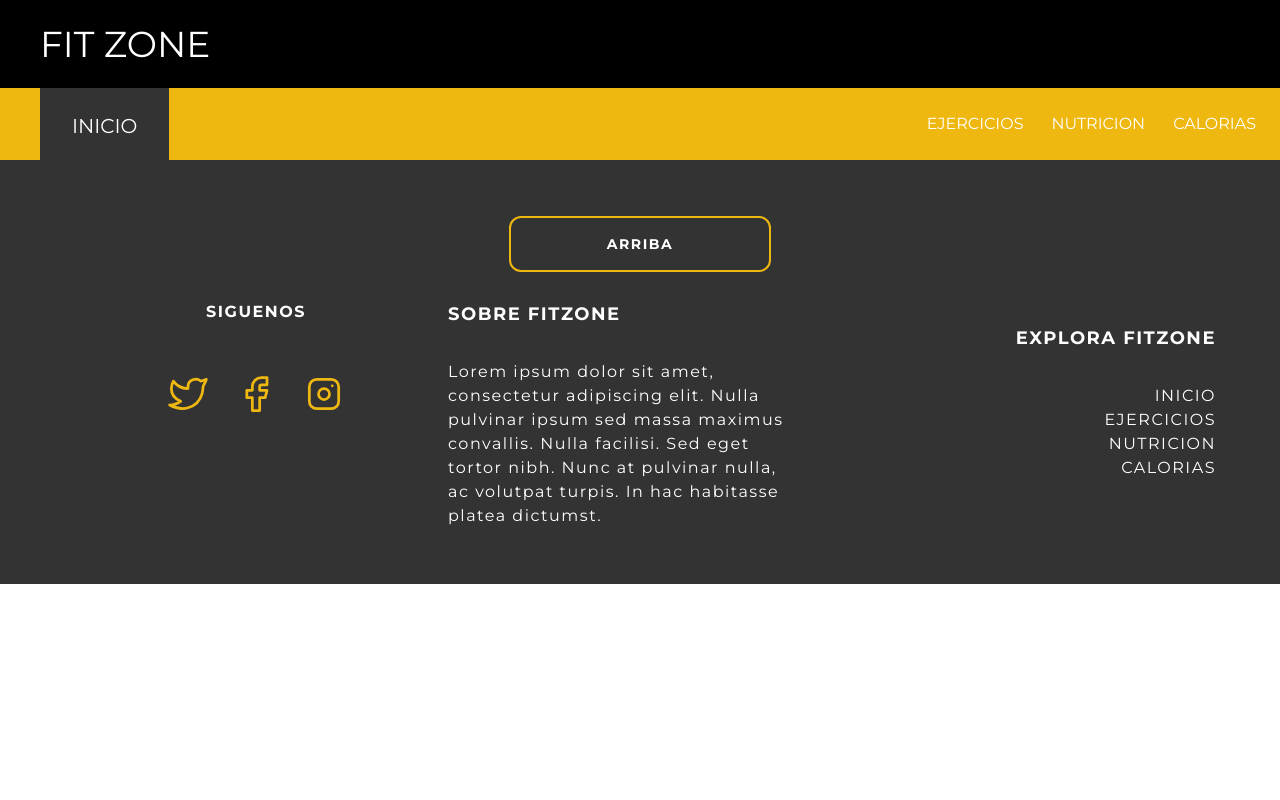
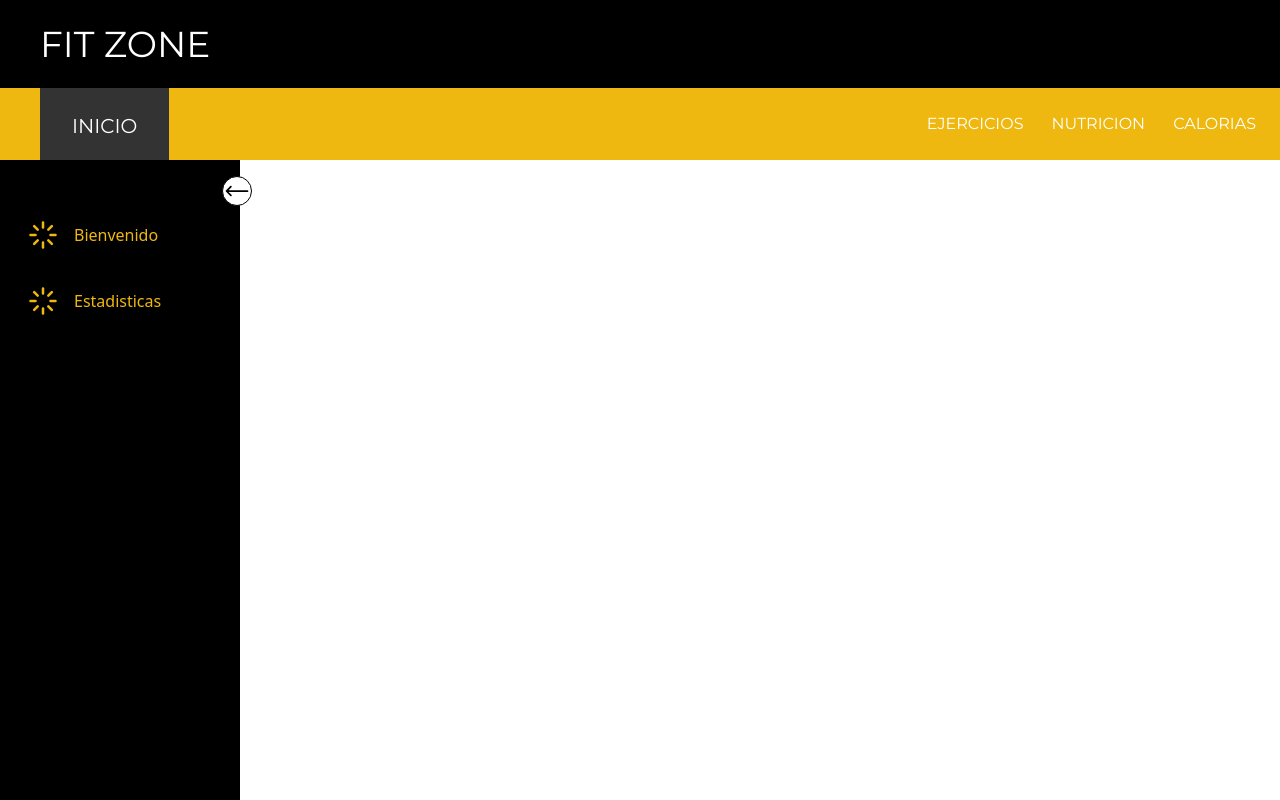
Before and after one commit to JAASM1/FitZone, a React (Create React App) app: page /Bienvenida in a window 1280 px wide. Shown: the top 800 px of the page. Built offline with nearby package versions, Linux system fonts and the light colour scheme.

Commit message:
Bolon Cifuentes / Creacion de sidebar

```diff
--- a/src/App.js
+++ b/src/App.js
@@ -14,6 +14,7 @@ import Calorias from './page/calorias/Calorias'
 import IniciarSesion from './page/login/iniciosesion';
 import Registrarse from './page/login/registrarse';
 import Contrasena from './page/login/olvidado';
+import Welcome from './components/Dashboard/welcome'
 
 const AppRouts = () => {
   let routes = useRoutes([
@@ -24,6 +25,7 @@ const AppRouts = () => {
     {path: '/Iniciar sesion', element: <IniciarSesion></IniciarSesion>},
     {path: '/Registrarse' , element: <Registrarse></Registrarse>},
     {path: '/Contraseña', element: <Contrasena></Contrasena>},
+    {path: '/Bienvenida' , element: <Welcome></Welcome>},
   ])
   return routes
 }
--- /dev/null
+++ b/src/components/Dashboard/side.js
@@ -0,0 +1,34 @@
+import React from "react";
+import { useState } from "react";
+import { HiArrowLongLeft } from "react-icons/hi2";
+import { FiLoader } from "react-icons/fi";
+
+function Sidebar(){
+    const [open, setOpen] = useState(true);
+    return(
+        <>
+            <div class={`bg-black fixed top-0 bottom-0 h-screen pt-8 ${open ? "w-60": "w-20"} duration-300 relative`}>
+                <div>
+                    <HiArrowLongLeft className={`bg-white text-black text-3xl rounded-full absolute -right-3 top-4 border
+                    border-black cursor-pointer ${!open && "rotate-180"}`} onClick={() => setOpen(!open)}/>
+                </div>
+                <ul class="m-5">
+                    <li className="text-[#EFB810] flex items-center gap-x-4 p-2 hover:bg-light-white
+                    rounded-md mt-2 cursor-pointer">
+                        <span className="text-3xl block float-left"><FiLoader/></span>
+                        <span className={`text-base font-medium flex-1 ${!open && "hidden"}`}>Bienvenido</span>
+                    </li>
+                </ul>
+                <ul class="m-5">
+                    <li className="text-[#EFB810] flex items-center gap-x-4 p-2 hover:bg-light-white
+                    rounded-md mt-2 cursor-pointer">
+                        <span className="text-3xl block float-left"><FiLoader/></span>
+                        <span className={`text-base font-medium flex-1 ${!open && "hidden"}`}>Estadisticas</span>
+                    </li>
+                </ul>
+            </div>
+        </>
+    )
+}
+
+export default Sidebar
--- /dev/null
+++ b/src/components/Dashboard/welcome.js
@@ -0,0 +1,11 @@
+import React from "react";
+import Sidebar from "./side";
+
+function Dashboard(){
+    return (
+        <>
+            <Sidebar/>
+        </>
+    )
+}
+export default Dashboard
--- a/src/components/footer/footer.js
+++ b/src/components/footer/footer.js
@@ -67,6 +67,10 @@ function footer() {
               <Link to = '/Calorias'>
                     <p className='uppercase'>Calorias</p>
               </Link>
+
+              <Link to= '/Bienvenida'>
+                    <p className='uppercase'>Dashboard</p>
+              </Link>
             </div>
           </div>
         </div>
--- a/tailwind.config.js
+++ b/tailwind.config.js
@@ -9,6 +9,10 @@ theme: {
     fontFamily: {
       'Montserrat': ['Montserrat', 'sans-serif'],
     },
+    colors: {
+      "dark-purple": "#081A51",
+      "light-white": "rgba(255, 255, 255, 0.18)"
+    },
   },
 },
 plugins: [],
```
